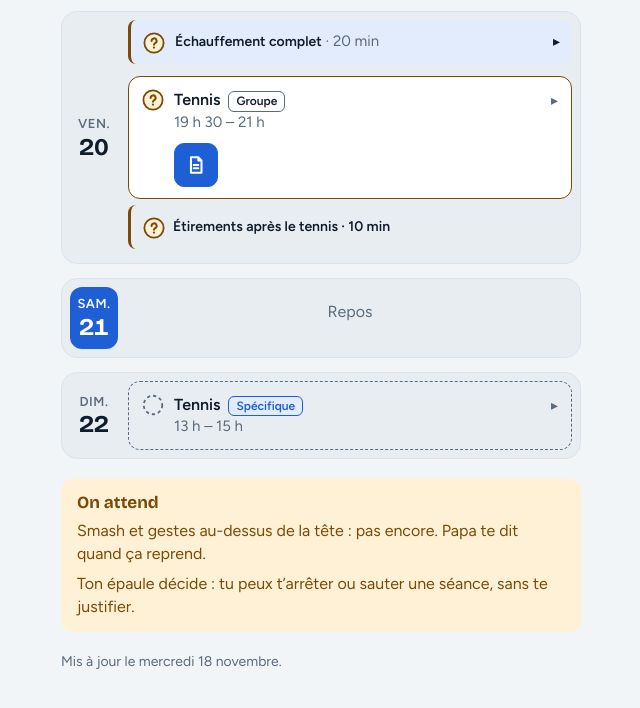
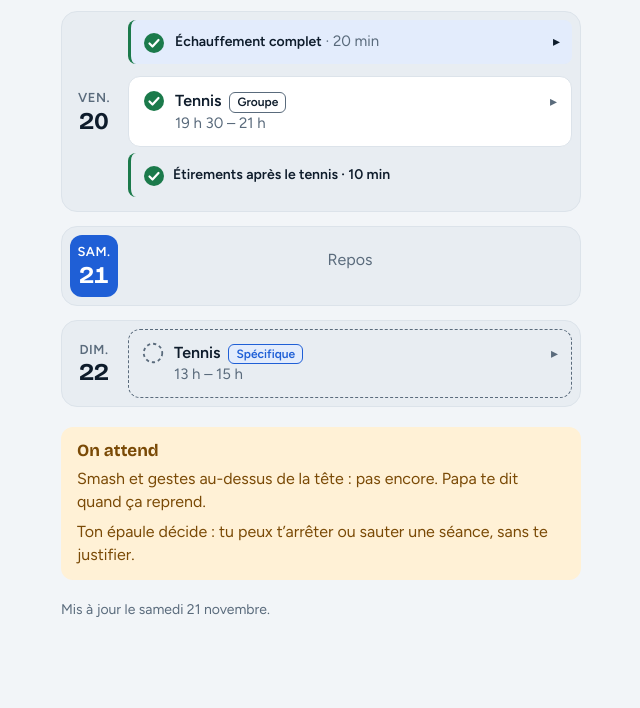
Before and after one commit to mhaddouk2026/ma-semaine-k7q2x9, a plain HTML site: page index.html in a window 1280 px wide. Shown: the part 1296-2004 px from the top of the page, without its empty margins (319-959 px from the left). After the commit the page ends 1964 px from the top, so only its background shows below. Drawn offline with nearby package versions, Linux system fonts and the light colour scheme.

Commit message:
Ma semaine : mise à jour automatique (tennis-coaching fde84ca)

```diff
--- a/index.html
+++ b/index.html
@@ -224,7 +224,7 @@ textarea { resize: vertical; min-height: 64px; }
    Une séance 'planned' dont l’heure de fin est passée s’affiche « à confirmer » toute seule : jamais « faite » par défaut (decisions.md 2026-10-18 (deuxième)).
    fiche : 'ok' quand la fiche est reçue (registre des séances, marque Jotform). Toute séance terminée à partir de
    FORM_FROM sans 'ok' affiche le bouton « Remplir la fiche », qui ouvre le formulaire. Heures : 'HH:MM', ou 'dur' si l’heure n’est pas fixée. */
-const UPDATED = '2026-11-18';
+const UPDATED = '2026-11-21';
 const FORM_URL = 'https://form.jotform.com/262845609478068';
 const FORM_FROM = '2026-10-15'; /* mise en service du formulaire */
 const NO_FICHE = { mental: true, kine: true }; /* types sans fiche : ni étiquette ni lien (Mourad, 2026-10-16, pour l’instant) */
@@ -280,7 +280,7 @@ const WEEKS = [
       [S('mental', null, '18:30', '19:30', PLAN), S('tennis', 'groupe', '19:30', '21:00', PLAN, null, null, null, 'entier', 'entier')],
       [S('physique', 'groupe', '18:30', '19:30', DONE, 'ok', null, '6708424345869043267'), S('tennis', 'groupe', '19:30', '21:00', DONE, 'ok', null, '6708424755864235876', null, 'entier')],
       [S('tennis', 'groupe', '19:30', '21:00', PLAN)],
-      [S('tennis', 'groupe', '19:30', '21:00', PLAN)], [], [S('tennis', 'spécifique', '13:00', '15:00', PLAN, null, null, null, null, null, 'Hassen')]
+      [S('tennis', 'groupe', '19:30', '21:00', DONE, 'ok', null, '6710610366682690013', 'entier', 'entier')], [], [S('tennis', 'spécifique', '13:00', '15:00', PLAN, null, null, null, null, null, 'Hassen')]
     ] }
 ];
 
```
